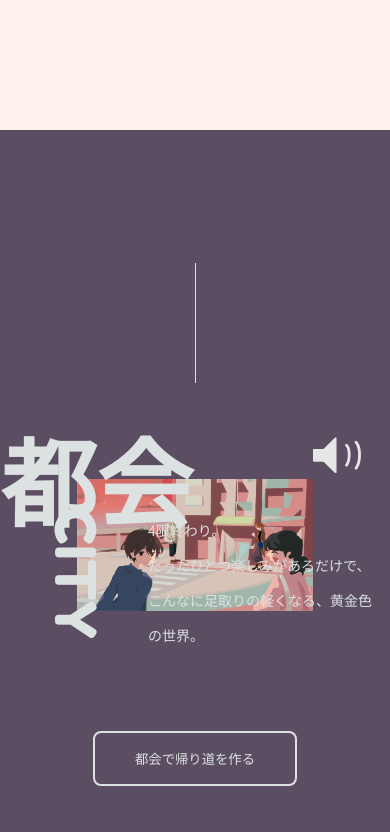
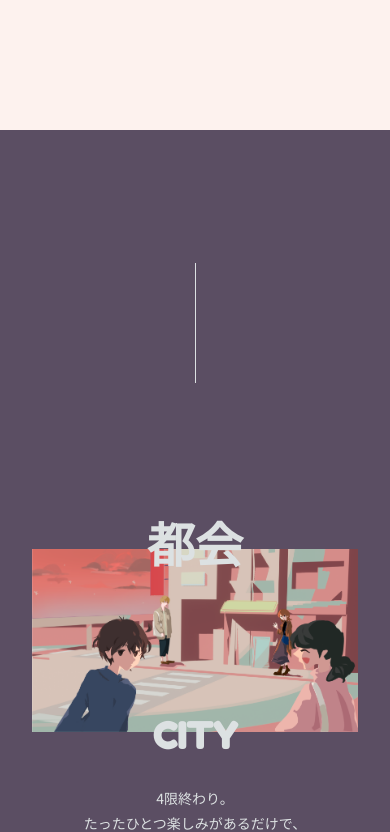
Before and after one commit to rtr-dnd/2020komafes, a Vue app: page / in a window 390 px wide. Shown: the part 1763-2595 px from the top of the page. Built offline with nearby package versions, Linux system fonts and the light colour scheme.

Commit message:
:iphone: mobile home

```diff
--- a/src/views/Home.vue
+++ b/src/views/Home.vue
@@ -24,6 +24,7 @@
       <div class="bar"></div>
       <div class="img-section">
         <h2 class="case urban">都会</h2>
+        <img src="../assets/tokai1_4.png" alt="" class="img-case">
         <h3 class="case eng urban">CITY</h3>
         <p class="case urban">
           4限終わり。<br>
@@ -33,7 +34,6 @@
         <div class="sound">
           <img src="../assets/icons/sound-purple.svg" alt="">
         </div>
-        <img src="../assets/tokai1_4.png" alt="" class="img-case">
       </div>
       <a href="./case/urban">
         <button class="to-case">
@@ -46,6 +46,7 @@
       <div class="bar"></div>
       <div class="img-section">
         <h2 class="case resid">住宅街</h2>
+        <img src="../assets/jutaku1_4.png" alt="" class="img-case">
         <h3 class="case eng resid">RESIDENTIAL <br> AREA</h3>
         <p class="case resid"> <!-- todo -->
           いつもよりちょっと早い帰路には<br>
@@ -55,7 +56,6 @@
         <div class="sound">
           <img src="../assets/icons/sound-pink.svg" alt="">
         </div>
-        <img src="../assets/jutaku1_4.png" alt="" class="img-case">
       </div>
       <a href="./case/resid">
         <button class="to-case">
@@ -68,6 +68,7 @@
       <div class="bar"></div>
       <div class="img-section">
         <h2 class="case country">田舎</h2>
+        <img src="../assets/inaka1_4.png" alt="" class="img-case">
         <h3 class="case eng country">COUNTRYSIDE</h3>
         <p class="case country"> <!-- todo -->
           走る。走る。走る。笑う。<br>
@@ -78,7 +79,6 @@
         <div class="sound">
           <img src="../assets/icons/sound-green.svg" alt="">
         </div>
-        <img src="../assets/inaka1_4.png" alt="" class="img-case">
       </div>
       <a href="./case/country">
         <button class="to-case">
@@ -201,23 +201,51 @@ section.case {
   text-align: center;
 
   @media screen and (max-width: 769px){
-    padding: 10vh 48px;
+    padding: 10vh 32px;
   }
 
   .img-section {
     display: flex;
+    flex-direction: column;
     align-items: center;
     justify-content: center;
     position: relative;
-    width: 80%;
     max-width: 640px;
-    margin: 48px 0 120px 0;
+    margin: 48px 0;
 
     img.img-case {
       width: 100%;
       display: block;
     }
+    p {
+      line-height: 1.8em;
+      font-size: 14px;
+    }
+    .sound {
+      padding-top: 32px;
+      img {
+        width: 32px;
+      }
+    }
+    @media screen and (max-width: 768px){
+      h2 {
+        font-size: 48px;
+        margin: 0;
+        transform: translateY(40%);
+        background-color: transparent;
+      }
+      h3 {
+        font-size: 36px;
+        margin: 0;
+        transform: translateY(-40%);
+        background-color: transparent;
+        line-height: 1.1em;
+      }
+    }
 
+    @media screen and (min-width: 769px){
+      margin: 48px 0 120px 0;
+      width: 80%;
       h2 {
         background-color: transparent;
         position: absolute;
@@ -244,11 +272,13 @@ section.case {
       .sound {
         position: absolute;
         border: none;
+        padding: 0;
         img {
           width: 48px;
         }
         &:hover {
           opacity: 0.4;
+        }
       }
     }
   }
@@ -279,6 +309,7 @@ section.case {
       color: $purple;
     }
   }
+  @media screen and (min-width: 769px){
     h2 {
       top: 0;
       left: 0;
@@ -302,6 +333,7 @@ section.case {
       transform: translateX(100%) translateY(-100%);
     }
   }
+}
 
 .resid {
   background-color: $pink;
@@ -319,6 +351,7 @@ section.case {
       color: $pink;
     }
   }
+  @media screen and (min-width: 769px){
     h2 {
       bottom: 0;
       right: 0;
@@ -341,6 +374,7 @@ section.case {
       transform: translateX(-150%);
     }
   }
+}
 
 .country {
   background-color: $green;
@@ -358,6 +392,8 @@ section.case {
       color: $green;
     }
   }
+
+  @media screen and (min-width: 769px){
     h2 {
       writing-mode: vertical-rl;
       letter-spacing: 0.1em;
@@ -385,4 +421,6 @@ section.case {
     }
   }
 
+}
+
 </style>
```
Lines whose indentation alone changed are shown as unchanged.
